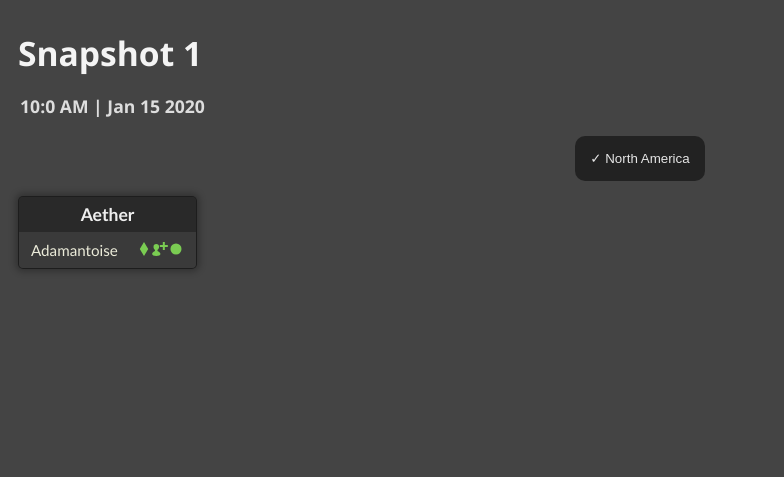
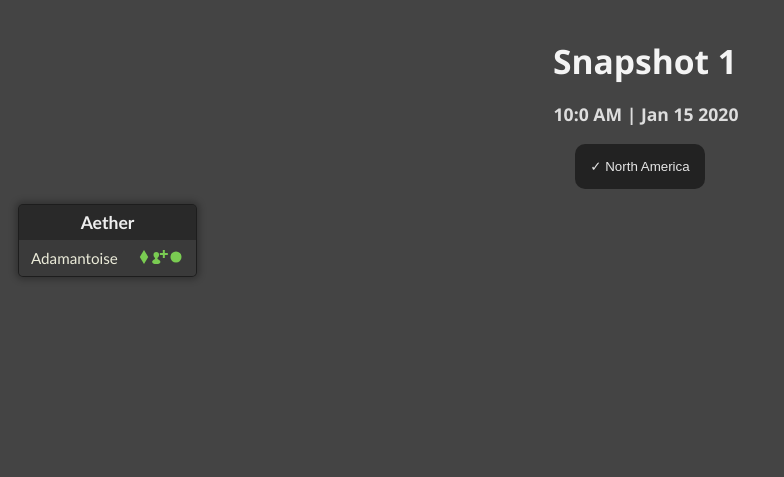
Before and after one commit to seimmuc/ffxiv-world-status-history, a Django app: page /snaps/1 in a window 1280 px wide. Shown: the top 477 px of the page, without its empty margins (0-784 px from the left). Run offline with Django 4.2, Linux system fonts and the light colour scheme; data comes from the database, SQL or seed files in the repository; tables that the repository leaves empty hold one stand-in row (values such as "Sample post"); parts of the project's set-up code (start-up, migrations or seed data) failed here and were passed over.

Commit message:
refactor HTML and CSS a bit, center page titles

```diff
--- a/ffxivws/jinja2/ffxivws/base.html.jinja
+++ b/ffxivws/jinja2/ffxivws/base.html.jinja
@@ -12,6 +12,13 @@
   {% endblock %}
 </head>
 <body>
-  {% block body %}Nothing here{% endblock %}
+  {% block header %}
+  <header id="page-header">
+    {% if show_header_title %}<h2 id="header-title">{% block header_title %}{% endblock %}</h2>{% endif %}
+    {% if show_header_subtitle %}<h3 id="header-subtitle">{% block header_subtitle %}{% endblock %}</h3>{% endif %}
+    {% block header_extra %}{% endblock %}
+  </header>
+  {% endblock %}
+  {% block main required %}{% endblock %}
 </body>
 </html>
--- a/ffxivws/jinja2/ffxivws/snapshot.html.jinja
+++ b/ffxivws/jinja2/ffxivws/snapshot.html.jinja
@@ -1,5 +1,7 @@
 {% extends "ffxivws/base.html.jinja" %}
 {% from 'ffxivws/common.html.jinja' import timezone_head, timezones_form %}
+
+{% set show_header_title, show_header_subtitle = true, true %}
 
 {% block head_extra %}
 {{- timezone_head() -}}
@@ -45,18 +47,23 @@
   });
 </script>
 {% endblock %}
-{% block title %}Snapshot {{ snapshot.id }}{% endblock %}
-{% block body %}
-<body>
-  <h2 id="page-title">Snapshot {{ snapshot.id }}</h2>
-  <h3 id="page-subtitle"><time datetime="{{ snapshot.timestamp.isoformat() }}">{{ '{t:%I}:{t.minute} {t:%p} | {t:%b} {t.day} {t.year}'.format(t=snapshot.timestamp.astimezone(current_tz)) }}</time></h3>
-  <header id="snapshot-header">
-    <div id="select-regions">
-     {% for region_name, _ in regions.items() %}
-      <button class="region-toggle{% if region_name in regions_active %} on{% endif %}" region-name="{{ region_name }}">{{ region_name }}</button>
-     {% endfor %}
-    </div>
-  </header>
+
+{% block header_title %}{% block title %}Snapshot {{ snapshot.id }}{% endblock %}{% endblock %}
+
+{% block header_subtitle %}
+  <time datetime="{{ snapshot.timestamp.isoformat() }}">{{ '{t:%I}:{t.minute} {t:%p} | {t:%b} {t.day} {t.year}'.format(t=snapshot.timestamp.astimezone(current_tz)) }}</time>
+{% endblock %}
+
+{% block header_extra %}
+  <div id="select-regions">
+   {% for region_name, _ in regions.items() %}
+    <button class="region-toggle{% if region_name in regions_active %} on{% endif %}" region-name="{{ region_name }}">{{ region_name }}</button>
+   {% endfor %}
+  </div>
+  <noscript>Javascript must be enabled for buttons above to work</noscript>
+{% endblock %}
+
+{% block main %}
   <main id="snapshot-main">
    {% for reg_name, reg in regions.items() %}
    {% for dc_name, dc in reg.items() %}
@@ -80,5 +87,4 @@
   <footer id="footer">
     {{ timezones_form(csrf_input, timezones, current_tz, request.get_full_path()) }}
   </footer>
-</body>
 {% endblock %}
--- a/ffxivws/static/style.css
+++ b/ffxivws/static/style.css
@@ -1,157 +1,32 @@
+/* Global items */
+
 body {
   background-color: #444;
   color: #eee;
   font-family: 'Gill Sans', 'Gill Sans MT', Calibri, 'Trebuchet MS', sans-serif;
 }
 
-#snapshot-header {
+#page-header {
   display: flex;
   flex-direction: column;
   align-items: center;
+  cursor: default;
+  font-weight: bold;
+  font-family: 'Segoe UI', Tahoma, Geneva, Verdana, Arial, Helvetica, sans-serif;
 }
-
-#select-regions {
-  display: flex;
-  flex-direction: row;
-  flex-wrap: nowrap;
-  justify-content: center;
-  border-radius: 10px;
-  overflow: hidden;
-}
-
-#select-regions > button.region-toggle {
-  color: #eee;
-  background-color: rgba(0, 0, 0, 0.25);
-  padding: 15px;
-  border: none;
-}
-#select-regions > button.region-toggle.on {
-  color: #e6e6e6;
-  background-color: rgba(0, 0, 0, 0.5);
-}
-#select-regions > button.region-toggle.on::before {
-  content: '✓ ';
-}
-#select-regions > button.region-toggle:not(.on)::before {
-  content: '× ';
-}
-#select-regions > button.region-toggle:not(.on):hover {
-  background-color: rgba(0, 0, 0, 0.15);
-}
-#select-regions > button.region-toggle:active {
-  background-color: rgba(0, 0, 0, 0.55) !important;
-}
-
-#snapshot-main {
-  display: flex;
-  flex-direction: row;
-  flex-wrap: wrap;
-  justify-content: start;
-  align-items: start;
-}
-
-section.snapshot-dc-block {
-  display: none;
-  overflow: hidden;
-  border-radius: 5px;
-  background-color: #0002;
-  box-shadow: 0px 0px 6px 3px rgba(0, 0, 0, 0.25);
-
-  border-style: solid;
-  border-width: 1px;
-  border-color: rgba(0, 0, 0, 0.5);
-
-  margin: 15px 10px;
-}
-section.snapshot-dc-block.shown {
-  display: block;
-}
-
-section.snapshot-dc-block .dc-title {
-  background-color: rgba(0, 0, 0, 0.3);
-  margin: 0;
-  padding: 0.4em 0.75em;
-  text-align: center;
-  font-size: 1.1em;
-}
-
-section.snapshot-dc-block ul.dc-list {
-  list-style-type: none;
-  padding: 0;
-  margin: 0;
-}
-
-section.snapshot-dc-block ul.dc-list > li {
-  display: flex;
-  flex-direction: row;
-  padding: 9px 7px;
-  margin: 0 5px;
-}
-
-section.snapshot-dc-block ul.dc-list > li:not(:last-of-type) {
-  border-bottom: 1px solid #fff4;
-}
-
-section.snapshot-dc-block .world-name {
-  margin: 0;
-  min-width: 105px;
-  font-size: 0.95em;
-}
-section.snapshot-dc-block .world-name > a {
-  text-decoration: none;
-  color: #ebebd9;
-}
-section.snapshot-dc-block .world-name > a:visited {
-  color: #d9ebea;
-}
-
-#world-history-table {
-  border: 1px solid #0005;
-  border-radius: 10px;
-  overflow: hidden;
-  width: max-content;
-}
-#world-history-table table {
-  border-collapse: collapse;
-}
-#world-history-table tr:not(:last-of-type) {
-  border-bottom: 1px solid #0005;
-}
-#world-history-table tr {
-  background-color: #16161666;
-}
-#world-history-table tr:nth-child(even) {
-  background-color: #33333366;
-}
-#world-history-table tr.today {
-  background-color: #00000066;
-}
-#world-history-table tr > td {
-  padding: 5px;
-  cursor: default;
-}
-#world-history-table tr > td.day {
-  padding-left: 12px;
-  padding-right: 10px;
-}
-
-#page-title {
+#header-title {
   margin-top: 30px;
   margin-bottom: 18px;
   margin-left: 10px;
   font-size: 2.1em;
   color: #f4f4f4;
-  font-weight: bold;
-  font-family: 'Segoe UI', Tahoma, Geneva, Verdana, Arial, Helvetica, sans-serif;
 }
-#page-subtitle {
+#header-subtitle {
   margin-top: 0px;
   margin-bottom: 18px;
   margin-left: 12px;
   font-size: 1.1em;
   color: #ddd;
-  font-weight: bold;
-  font-family: 'Segoe UI', Tahoma, Geneva, Verdana, Arial, Helvetica, sans-serif;
 }
 #footer {
   position: fixed;
@@ -163,6 +38,9 @@ section.snapshot-dc-block .world-name > a:visited {
   padding-top: 2px;
   padding-left: 9px;
 }
+
+/* World icon styles */
+/* icon palette: https://coolors.co/7acc52-ad6ed4-4b8ad2-ccb233-d97777-a8a8a8 */
 
 .world-icon {
   display: block;
@@ -220,4 +98,141 @@ section.snapshot-dc-block .world-name > a:visited {
 .world-icon.world-icon-charcreate-unknown {
   background-image: url(/static/icons/charcr_unknown.svg);
 }
-/* icon palette: https://coolors.co/7acc52-ad6ed4-4b8ad2-ccb233-d97777-a8a8a8 */
+
+/* Snapshot page */
+
+#select-regions {
+  display: flex;
+  flex-direction: row;
+  flex-wrap: nowrap;
+  justify-content: center;
+  border-radius: 10px;
+  overflow: hidden;
+}
+
+#select-regions > button.region-toggle {
+  color: #eee;
+  background-color: rgba(0, 0, 0, 0.25);
+  padding: 15px;
+  border: none;
+  font-family: Arial, Helvetica, sans-serif;
+}
+#select-regions > button.region-toggle.on {
+  color: #e6e6e6;
+  background-color: rgba(0, 0, 0, 0.5);
+}
+#select-regions > button.region-toggle.on::before {
+  content: '✓ ';
+}
+#select-regions > button.region-toggle:not(.on)::before {
+  content: '× ';
+}
+#select-regions > button.region-toggle:not(.on):hover {
+  background-color: rgba(0, 0, 0, 0.15);
+}
+#select-regions > button.region-toggle:active {
+  background-color: rgba(0, 0, 0, 0.55) !important;
+}
+
+#snapshot-main {
+  display: flex;
+  flex-direction: row;
+  flex-wrap: wrap;
+  justify-content: start;
+  align-items: start;
+}
+
+section.snapshot-dc-block {
+  display: none;
+  overflow: hidden;
+  border-radius: 5px;
+  background-color: #0002;
+  box-shadow: 0px 0px 6px 3px rgba(0, 0, 0, 0.25);
+
+  border-style: solid;
+  border-width: 1px;
+  border-color: rgba(0, 0, 0, 0.5);
+
+  margin: 15px 10px;
+}
+section.snapshot-dc-block.shown {
+  display: block;
+}
+
+section.snapshot-dc-block .dc-title {
+  background-color: rgba(0, 0, 0, 0.3);
+  margin: 0;
+  padding: 0.4em 0.75em;
+  text-align: center;
+  font-size: 1.1em;
+  cursor: default;
+}
+
+section.snapshot-dc-block ul.dc-list {
+  list-style-type: none;
+  padding: 0;
+  margin: 0;
+}
+
+section.snapshot-dc-block ul.dc-list > li {
+  display: flex;
+  flex-direction: row;
+  padding: 9px 7px;
+  margin: 0 5px;
+}
+
+section.snapshot-dc-block ul.dc-list > li:not(:last-of-type) {
+  border-bottom: 1px solid #fff4;
+}
+
+section.snapshot-dc-block .world-name {
+  margin: 0;
+  min-width: 105px;
+  font-size: 0.95em;
+}
+section.snapshot-dc-block .world-name > a {
+  text-decoration: none;
+  color: #ebebd9;
+}
+section.snapshot-dc-block .world-name > a:visited {
+  color: #d9ebea;
+}
+
+/* World history page */
+
+#world-main {
+  display: flex;
+  flex-direction: row;
+  flex-wrap: wrap;
+  justify-content: center;
+  padding: 15px 10px;
+}
+#world-history-table {
+  border: 1px solid #0005;
+  border-radius: 10px;
+  overflow: hidden;
+  width: max-content;
+}
+#world-history-table table {
+  border-collapse: collapse;
+}
+#world-history-table tr:not(:last-of-type) {
+  border-bottom: 1px solid #0005;
+}
+#world-history-table tr {
+  background-color: #16161666;
+}
+#world-history-table tr:nth-child(even) {
+  background-color: #33333366;
+}
+#world-history-table tr.today {
+  background-color: #00000066;
+}
+#world-history-table tr > td {
+  padding: 5px;
+  cursor: default;
+}
+#world-history-table tr > td.day {
+  padding-left: 12px;
+  padding-right: 10px;
+}
```
Also changed, not shown: ffxivws/jinja2/ffxivws/world.html.jinja (+4 -4 lines).
